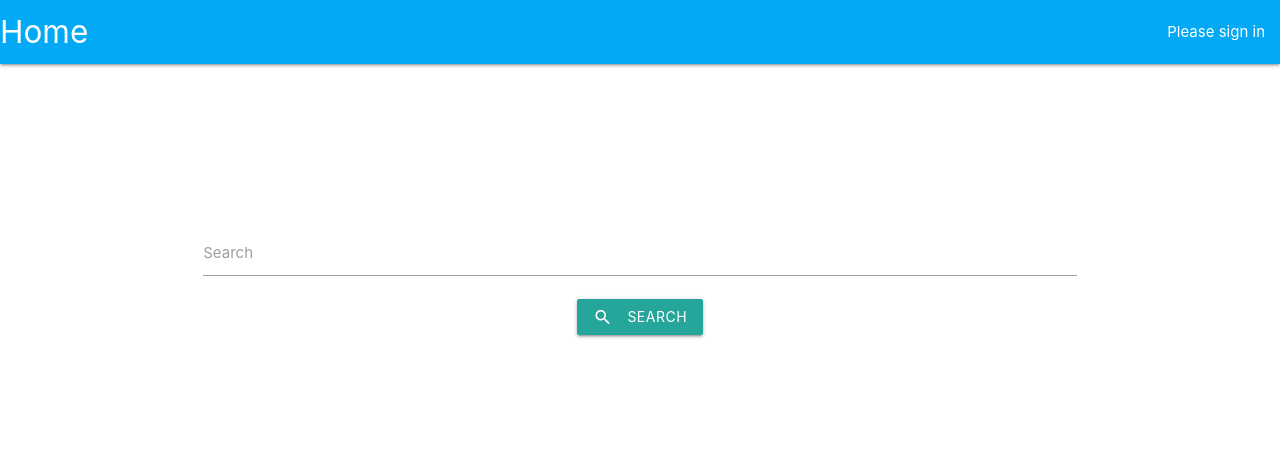
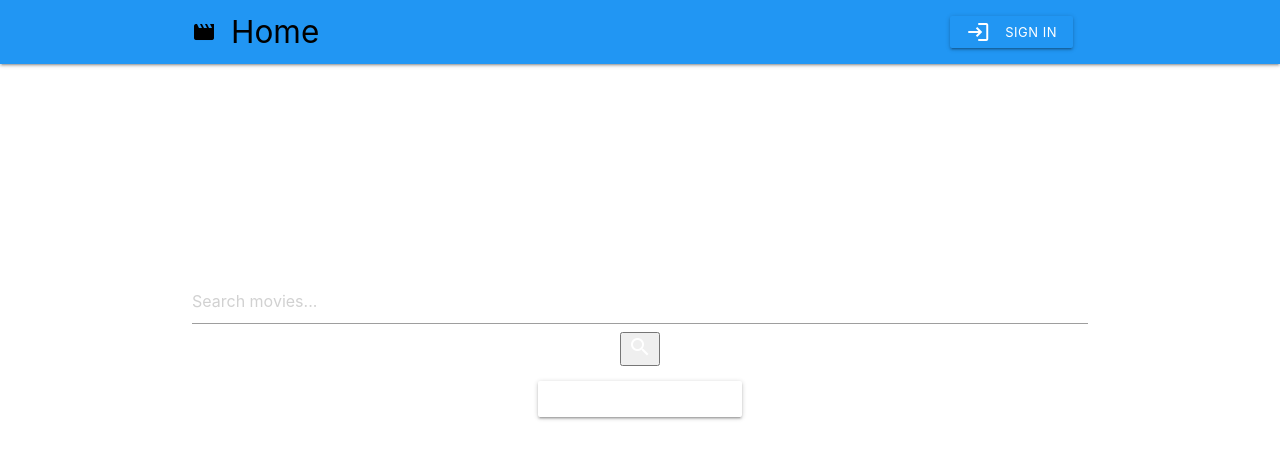
Before and after one commit to SamielSami/MovieReview, a Django app: template imdb_clone/templates/index.html in a window 1280 px wide. Shown: the top 459 px of the page. Run offline with Django 3.2, Linux system fonts and the light colour scheme; the template is opened without the code that fills it, so the values that code supplies are empty; parts of the project's set-up code (start-up, migrations or seed data) failed here and were passed over; some libraries are stand-ins or nearby versions.

Commit message:
home page update

```diff
--- a/imdb_clone/templates/base.html
+++ b/imdb_clone/templates/base.html
@@ -24,19 +24,33 @@
     <li><a href="{% url 'logout' %}">Log out</a></li>
   {% endif %}
 </ul>
-<nav class="light-blue">
-  <div class="nav-wrapper">
-    <a href="{% url 'index' %}" class="brand-logo">Home</a>
-    <ul class="right hide-on-med-and-down">
-      <!-- Dropdown Trigger -->
-    {% if user.is_authenticated %}
-      <li><a class="dropdown-trigger" href="#!" data-target="dropdown1">{{ user.username }}<i class="material-icons right">arrow_drop_down</i></a>
-    {% else %}
-      <li><a href="{% url 'login' %}">Please sign in</a></li>
-    {% endif %}
 
 
-      </li>
+
+<nav class="blue z-depth-1">
+  <div class="nav-wrapper container">
+    <!-- Home Icon -->
+    <a href="{% url 'index' %}" class="brand-logo black-text">
+      <i class="material-icons left">movie</i>Home
+    </a>
+
+    <ul class="right hide-on-med-and-down">
+      {% if user.is_authenticated %}
+        <!-- Profile Dropdown -->
+        <li>
+          <a class="dropdown-trigger black-text" href="#!" data-target="dropdown1">
+            <i class="material-icons left">account_circle</i>{{ user.username }}
+            <i class="material-icons right">arrow_drop_down</i>
+          </a>
+        </li>
+      {% else %}
+        <!-- Sign in button -->
+        <li>
+          <a href="{% url 'login' %}" class="waves-effect waves-light btn-small blue">
+            <i class="material-icons left">login</i>Sign In
+          </a>
+        </li>
+      {% endif %}
     </ul>
   </div>
 </nav>
--- a/imdb_clone/templates/index.html
+++ b/imdb_clone/templates/index.html
@@ -3,33 +3,54 @@
 
 {% block banner %}
   <div id="index-banner" class="parallax-container">
+    <div class="overlay"></div> <!-- dark overlay -->
     <div class="section no-pad-bot">
-      <div class="container">
-        <div class="row center">
-          <h1 class="header center white-text text-lighten-2">  Movies Review Website  </h1>
-              <div class="row">
+      <div class="container center-align">
+        <h1 class="header white-text text-lighten-2">Movie Review Website</h1>
+        <p class="flow-text white-text">Search for your favorite movies & write reviews</p>
+
+        <!-- Search Bar -->
+        <form method="get" action="" class="search-form">
+          <div class="search-bar">
+            <input type="text" id="search" name="q" value="{{ request.GET.q }}"
+                  placeholder="Search movies..." class="white-text search-input">
+
+            <button type="submit" class="white-text search-input">
+              <i class="material-icons">search</i>
+            </button>
+          </div>
+        </form>
 
 
 
-                <form class="col s12" method="get" action="">
-                  <div class="row">
-                    <div class="input-field col s12">
-                      <input type="text" id="search" name="q" value="{{ request.GET.q }}" class="white-text">
-                      <label for="search">Search</label>
-                    </div>
-                    <button type="submit" name="action" class="waves-effect waves-light btn">
-                      <i class="material-icons left">search</i>Search
-                    </button>
-                  </div>
-                </form>
+          <!-- Search by Genre Button (below search bar) -->
+          <div class="genre-search" style="margin-top: 15px; text-align: center;">
+            <a class="dropdown-trigger btn transparent white-text" href="#!" data-target="genre-dropdown">
+              Search by Genre<i class="material-icons right">arrow_drop_down</i>
+            </a>
+          </div>
+
+          <!-- Dropdown Menu -->
+          <ul id="genre-dropdown" class="dropdown-content">
+            <li><a href="{% url 'genres' 'action' %}">Action</a></li>
+            <li><a href="{% url 'genres' 'drama' %}">Drama</a></li>
+            <li><a href="{% url 'genres' 'sci-fi' %}">Sci-fi</a></li>
+            <li><a href="{% url 'genres' 'adventure' %}">Adventure</a></li>
+            <li><a href="{% url 'genres' 'thriller' %}">Thriller</a></li>
+            <li><a href="{% url 'genres' 'crime' %}">Crime</a></li>
+            <li><a href="{% url 'genres' 'animation' %}">Animation</a></li>
+            <li><a href="{% url 'genres' 'crime' %}">Crime</a></li>
+            <li><a href="{% url 'genres' 'comedy' %}">Comedy</a></li>
+            <li><a href="{% url 'genres' 'horror' %}">Horror</a></li>
+
+
+          </ul>
 
 
 
-            </div>
-        </div>
-        <br><br>
+
       </div>
     </div>
-    <div class="parallax"><img src="{% static 'img/moviewall2.jpg' %}" alt="Unsplashed background img 1"></div>
+    <div class="parallax"><img src="{% static 'img/moviewall2.jpg' %}" alt="Movie Background"></div>
   </div>
 {% endblock %}
```
